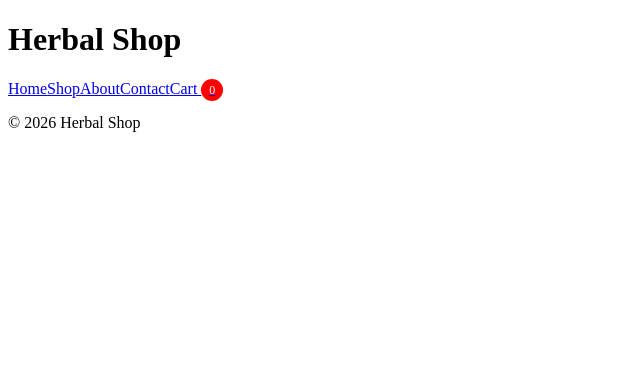
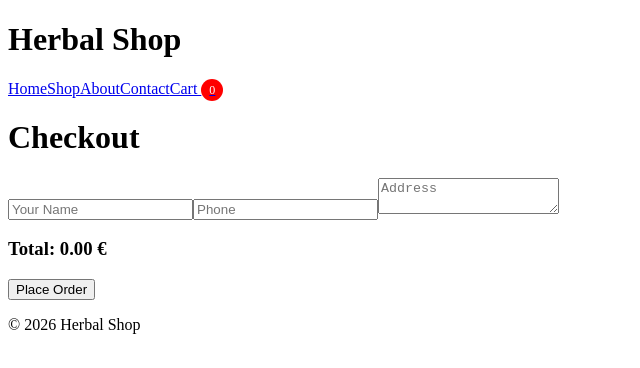
Before and after one commit to mizuhar/herbal-shop-template, a React (Vite) app: page /checkout in a window 1280 px wide. Shown: the top 368 px of the page, without its empty margins (0-640 px from the left). Built offline with nearby package versions, Linux system fonts and the light colour scheme.

Commit message:
Action → Result → State update

```diff
--- a/src/App.jsx
+++ b/src/App.jsx
@@ -8,6 +8,7 @@ import Product from "./pages/Product";
 import About from "./pages/About";
 import Contact from "./pages/Contact";
 import Cart from "./pages/Cart";
+import Checkout from "./pages/Checkout";
 
 function App() {
 
@@ -29,6 +30,8 @@ function App() {
 
         <Route path="/cart" element={<Cart />} />
 
+        <Route path="/checkout" element={<Checkout />} />
+
       </Routes>
 
     </Layout>
--- a/src/context/CartContext.jsx
+++ b/src/context/CartContext.jsx
@@ -58,6 +58,9 @@ export function CartProvider({ children }) {
   (sum, item) => sum + item.quantity,
   0
 )
+function clearCart() {
+  setCart([])
+}
 
   return (
     <CartContext.Provider value={{
@@ -67,7 +70,8 @@ export function CartProvider({ children }) {
       increaseQuantity,
       decreaseQuantity,
       total,
-      count
+      count,
+      clearCart
     }}>
       {children}
     </CartContext.Provider>
--- a/src/pages/Cart.jsx
+++ b/src/pages/Cart.jsx
@@ -1,26 +1,24 @@
-import { useCart } from "../context/CartContext"
+import { useCart } from "../context/CartContext";
+import { Link } from "react-router-dom";
 
 function Cart() {
-
   const {
     cart,
     removeFromCart,
     increaseQuantity,
     decreaseQuantity,
     total,
-    count
-  } = useCart()
+    count,
+  } = useCart();
 
   return (
     <div>
-
       <h1>Cart</h1>
 
       {cart.length === 0 && <p>Your cart is empty</p>}
 
-      {cart.map(item => (
+      {cart.map((item) => (
         <div key={item.id}>
-
           <h3>{item.name}</h3>
 
           <p>{item.price} €</p>
@@ -33,17 +31,17 @@ function Cart() {
 
           <p>Subtotal: {item.price * item.quantity} €</p>
 
-          <button onClick={() => removeFromCart(item.id)}>
-            Remove
-          </button>
-
+          <button onClick={() => removeFromCart(item.id)}>Remove</button>
         </div>
       ))}
 
       <h2>Total: {total.toFixed(2)} €</h2>
 
+      <Link to="/checkout">
+        <button>Go to Checkout</button>
+      </Link>
     </div>
-  )
+  );
 }
 
-export default Cart
+export default Cart;
--- /dev/null
+++ b/src/pages/Checkout.jsx
@@ -0,0 +1,95 @@
+import { useState } from "react"
+import { useCart } from "../context/CartContext"
+import { supabase } from "../lib/supabase"
+import { useEffect } from "react"
+
+function Checkout() {
+
+  const { cart, total, clearCart } = useCart()
+
+  const [form, setForm] = useState({
+    name: "",
+    phone: "",
+    address: ""
+  })
+
+  const [loading, setLoading] = useState(false)
+  const [success, setSuccess] = useState(false)
+
+  function handleChange(e) {
+    setForm({ ...form, [e.target.name]: e.target.value })
+  }
+
+  async function handleSubmit(e) {
+    e.preventDefault()
+
+    setLoading(true)
+
+    const { error } = await supabase.from("orders").insert([
+      {
+        customer_name: form.name,
+        phone: form.phone,
+        address: form.address,
+        items: cart,
+        total: total
+      }
+    ])
+
+ if (error) {
+  console.error(error)
+  alert("Error placing order")
+} else {
+  clearCart()      // 🔥 тук
+  setSuccess(true)
+}
+
+    setLoading(false)
+  }
+
+
+if (success) {
+  return <h2>Order successful! We will contact you.</h2>
+}
+
+
+  return (
+    <div>
+
+      <h1>Checkout</h1>
+
+      <form onSubmit={handleSubmit}>
+
+        <input
+          name="name"
+          placeholder="Your Name"
+          onChange={handleChange}
+          required
+        />
+
+        <input
+          name="phone"
+          placeholder="Phone"
+          onChange={handleChange}
+          required
+        />
+
+        <textarea
+          name="address"
+          placeholder="Address"
+          onChange={handleChange}
+          required
+        />
+
+        <h3>Total: {total.toFixed(2)} €</h3>
+
+        <button disabled={loading}>
+          {loading ? "Processing..." : "Place Order"}
+        </button>
+
+      </form>
+
+    </div>
+  )
+}
+
+export default Checkout
```
